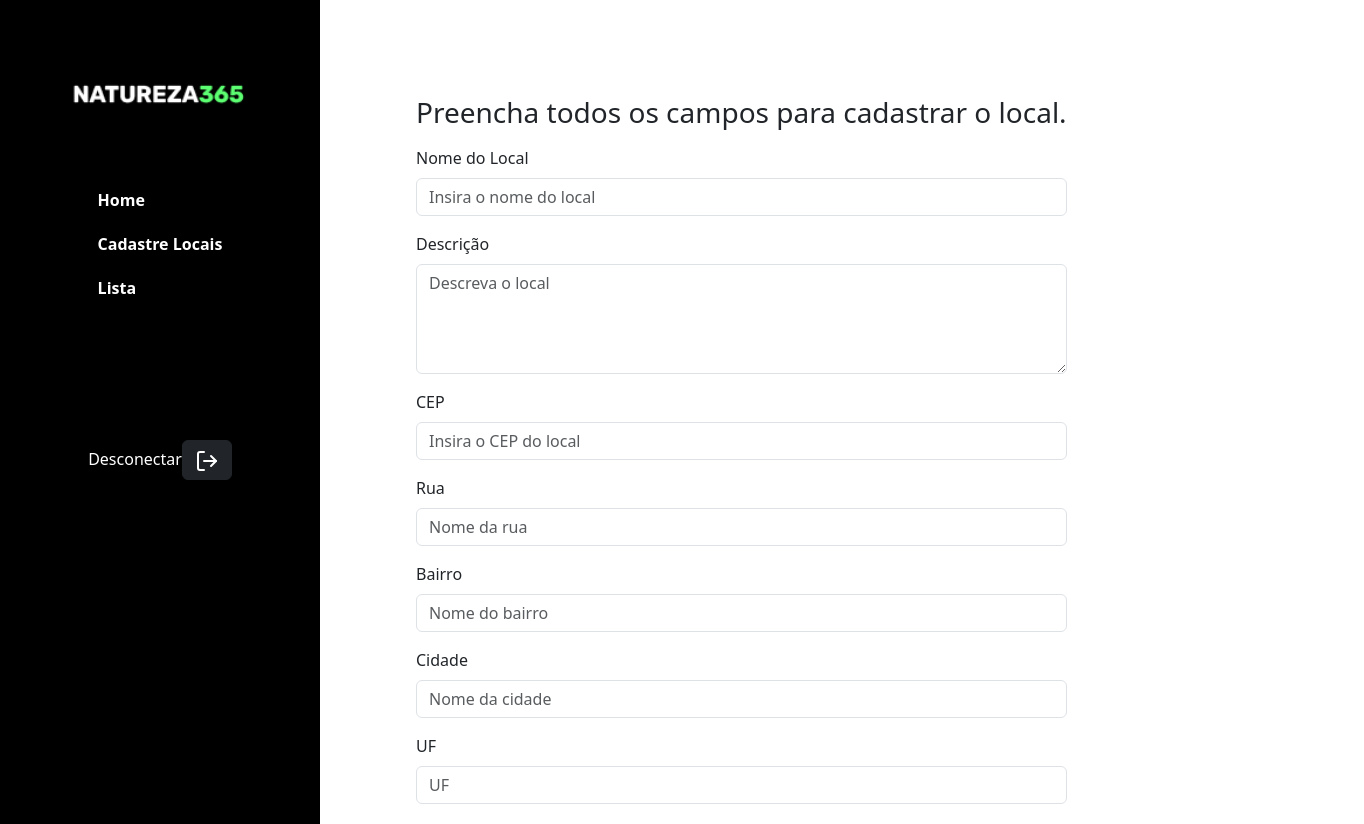
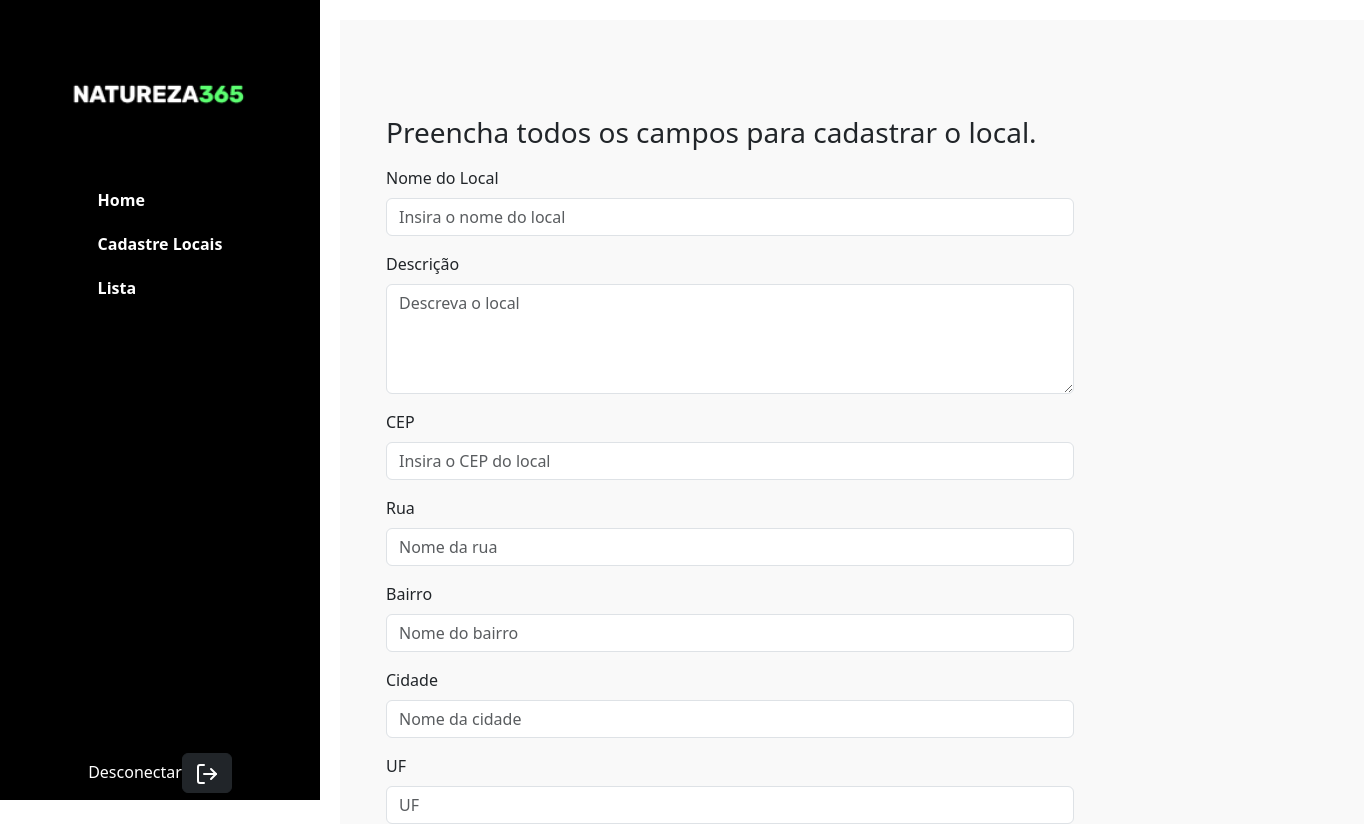
Before and after one commit to RodRibDev/BACKUPPROJETOFINAL, a React (Vite) app: page /dashboard/cadastrolocais in a window 1280 px wide. Shown: the top 824 px of the page, 1364 px wide, since content can reach past the window. Built offline with nearby package versions, Linux system fonts and the light colour scheme; sample sign-in values are in the browser's storage.

Commit message:
Alterações no CSS de toda a aplicação !

```diff
--- a/src/pages/cadastro/cadastro.jsx
+++ b/src/pages/cadastro/cadastro.jsx
@@ -61,7 +61,7 @@ export function CadastroPage() {
     }
 
     return (
-        <main className='container-cadastro'>
+        <div className='container-cadastro'>
             <div className='formSignin'>
                 <form onSubmit={handleSubmit(onSubmit)}>
                     <div className='logoCadastro'>
@@ -209,6 +209,6 @@ export function CadastroPage() {
                     <p>Já possui cadastro? <Link to="/login" className="custom-link">Efetuar login</Link></p>
                 </form>
             </div>
-        </main>
+        </div>
     );
 }
--- a/src/pages/dashboard/cadastroLocais/cadastroLocais.css
+++ /dev/null
@@ -1,12 +0,0 @@
-.container-cadastroLocais {
-    width: 100%;
-    padding: 80px;
-    display: flex;
-    justify-content: center;
-  }
-
-  .logoCadastro {
-    display: flex;
-    justify-content: center;
-    margin-bottom: 50px;
-  }
--- a/src/pages/dashboard/cadastroLocais/cadastroLocais.jsx
+++ b/src/pages/dashboard/cadastroLocais/cadastroLocais.jsx
@@ -1,5 +1,4 @@
 import { Link, useNavigate } from "react-router-dom";
-import "./cadastroLocais.css";
 import { useForm } from "react-hook-form";
 import { useState, useEffect } from "react";
 
@@ -71,7 +70,7 @@ export function CadastroLocais() {
   }
 
   return (
-    <main className="container-cadastroLocais">
+    <div className="main-content">
       <div className="formSignin">
         <form onSubmit={handleSubmit(onSubmit)}>
           <h1 className="h3 mb-3 fw-normal">
@@ -248,6 +247,6 @@ export function CadastroLocais() {
           </p>
         </form>
       </div>
-    </main>
+    </div>
   );
 }
--- a/src/pages/dashboard/editarLocal/editarLocal.jsx
+++ b/src/pages/dashboard/editarLocal/editarLocal.jsx
@@ -1,5 +1,4 @@
 import { Link, useNavigate, useParams } from "react-router-dom";
-import "./editarLocal.css";
 import { useForm } from "react-hook-form";
 import { useState, useEffect } from "react";
 
@@ -97,7 +96,7 @@ export function EditarLocal() {
   }
 
   return (
-    <main className="container-cadastroLocais">
+    <div className="main-content">
       <div className="formSignin">
         <form onSubmit={handleSubmit(onSubmit)}>
           <h1 className="h3 mb-3 fw-normal">
@@ -274,6 +273,6 @@ export function EditarLocal() {
           </p>
         </form>
       </div>
-    </main>
+    </div>
   );
 }
--- a/src/pages/dashboard/listaLocais/listaLocais.css
+++ /dev/null
@@ -1,3 +0,0 @@
-.table-containerLista {
-    display: block;
-}
--- a/src/pages/dashboard/listaLocais/listaLocais.jsx
+++ b/src/pages/dashboard/listaLocais/listaLocais.jsx
@@ -1,5 +1,4 @@
 import { Link } from "react-router-dom";
-import "./listaLocais.css";
 import { useState, useEffect } from "react";
 
 export function ListaLocais() {
--- a/src/templates/private-route.css
+++ b/src/templates/private-route.css
@@ -1,7 +1,15 @@
+body {
+    margin: 0;
+    padding: 0;
+    overflow-x: hidden; /* Evita a rolagem lateral */
+}
+
 .container-private {
     display: flex;
     box-sizing: border-box;
+    min-height: 100vh; /* Garante que o container ocupe toda a altura da tela */
 }
+
 .nav-ap {
     background-color: black;
     width: 25%;
@@ -9,30 +17,49 @@
     flex-direction: column;
     align-items: center;
     padding-top: 80px;
+    height: 100vh; /* Garante que a sidebar preencha toda a altura da tela */
+    position: fixed; /* Mantém a sidebar fixa enquanto a página é rolada */
+    top: 0;
+    left: 0;
 }
+
+main {
+    margin-left: 25%; /* Espaço deixado para a sidebar */
+    flex-grow: 1;
+    padding: 20px;
+    box-sizing: border-box;
+    min-width: 0; /* Evita overflow */
+}
+
 .app-link {
     text-decoration: none;
     color: white;
     margin-bottom: 10px;
     font-weight: 600;
 }
+
 .app-link:hover {
     color: #30a12c;
 }
+
 .nav-ul {
     list-style-type: none;
     padding-left: 0;
     margin: 0;
-  }
+}
+
 ul li {
     margin-bottom: 20px;
-  }
+}
+
 .links-app {
     display: flex;
     padding-top: 80px;
+    flex-grow: 1; /* Faz com que o conteúdo da lista de links ocupe o espaço disponível */
 }
+
 .div-desconectar {
-    margin-top: 120px;
+    margin-top: auto; /* Move o botão de desconectar para a parte inferior da sidebar */
     display: flex;
     align-items: baseline;
 }
```
Also changed, not shown: src/pages/dashboard/editarLocal/editarLocal.css (deleted).
